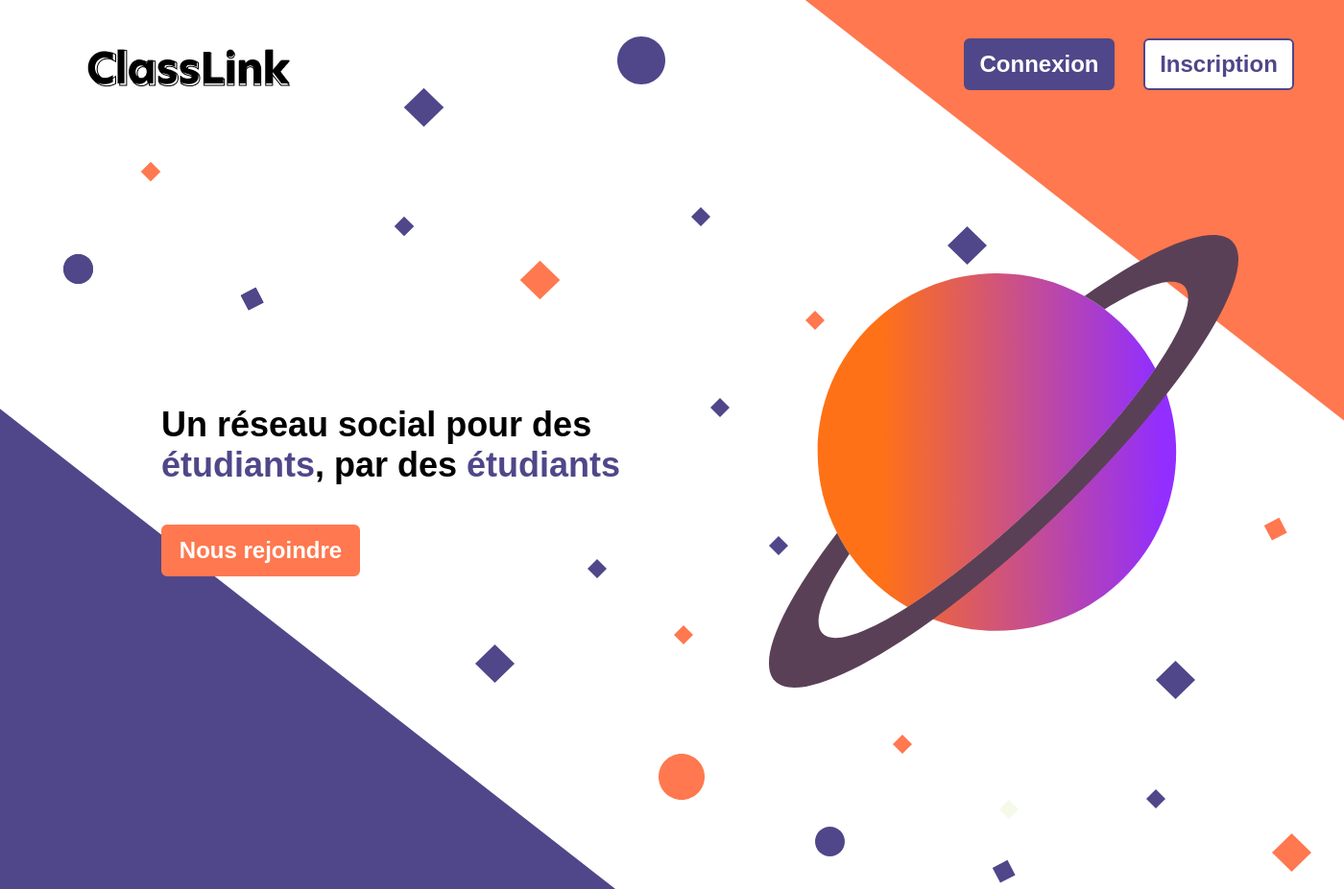
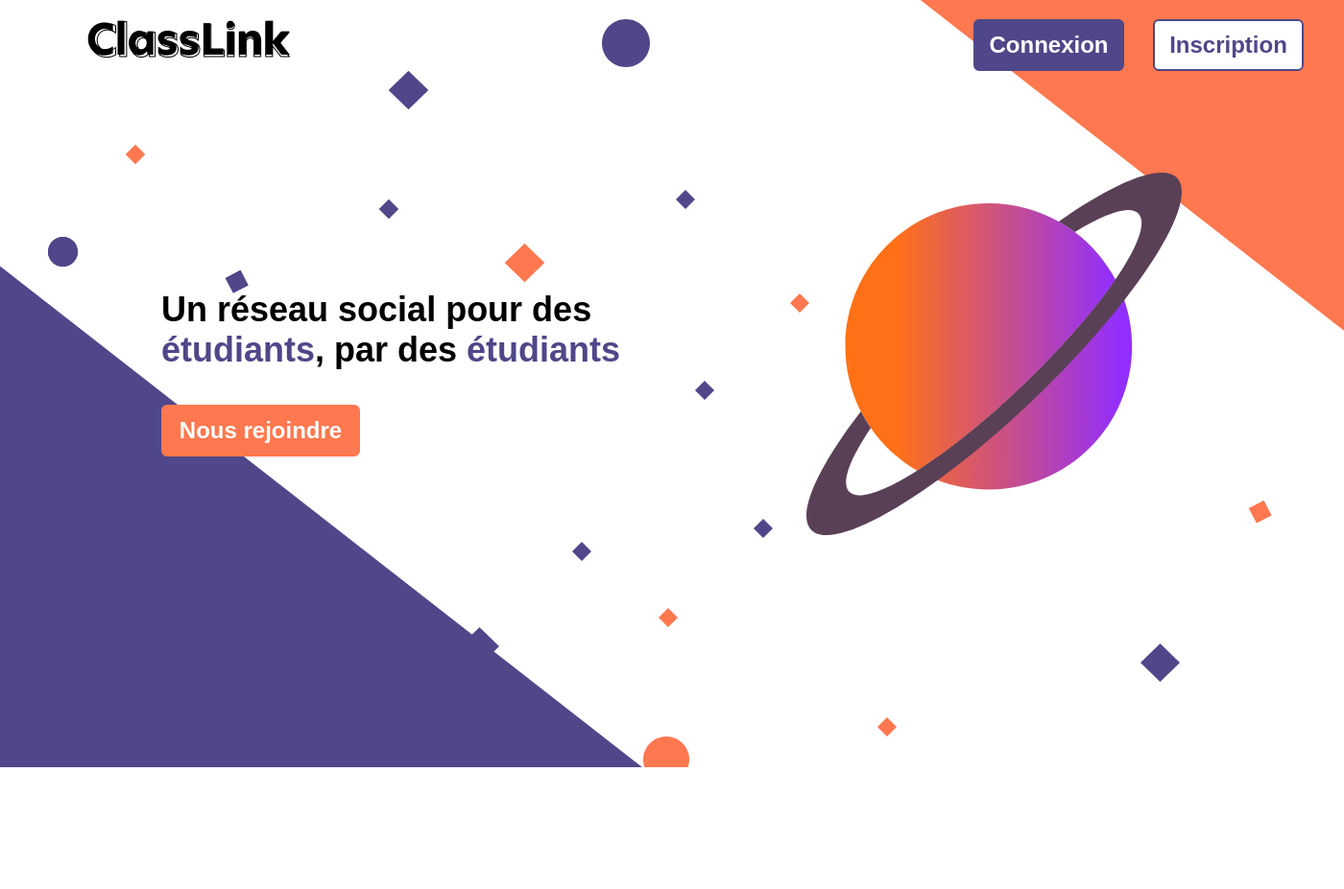
Before and after one commit to ShaynnaRmd/SocialNetwork-Fullstack-Project, a PHP site: page /SocialNetwork-Fullstack-Project/classlink_app/connections/landing_page.html in a window 1400 px wide. Shown: the whole page at 96% size. After the commit the page ends 800 px from the top, so only its background shows below. Run offline with PHP 8.4, Linux system fonts and the light colour scheme.

Commit message:
responsive landing page

```diff
--- a/assets/css/landing_page.css
+++ b/assets/css/landing_page.css
@@ -1,19 +1,12 @@
-*
-{
+* {
     margin: 0;
     padding: 0;
-    box-sizing: border-box;
-    font-size: 10px;
 }
 
-body
-{
+body {
+    width: 100%;
     height: 100vh;
-    width: 100vw;
-    background-color: #FFFFFF;
-    margin: 0;
-    padding: 0;
-    overflow: hidden;
+    font-family: "new-hero", sans-serif;
 }
 
 main
@@ -25,10 +18,11 @@ main
 .logo
 {
     position: absolute;
-    top: 40px;
+    top: 10px;
     left: 90px;
     width: 212px;
     height: 54px;
+    z-index: 100;
 }
 .logo img
 {
@@ -39,8 +33,8 @@ main
 .button-container
 {
     position: absolute;
-    top: 40px;
-    left: 1004px;
+    top: 20px;
+    right: 40px;
     display: flex;
     gap: 30px;
     height: 54px;
@@ -52,10 +46,12 @@ main
 {
     height: 100%;
     width: 157px;
+
 }
 
 .button-container .connexion button
 {
+    cursor: pointer;
     height: 100%;
     width: 100%;
     background-color: #4F4789;
@@ -82,6 +78,7 @@ main
 }
 .button-container .inscription button
 {
+    cursor: pointer;
     height: 100%;
     width: 100%;
     background-color: #FFFFFF;
@@ -131,6 +128,7 @@ main
     font-weight: 700;
     font-style: normal;
     font-size: 36px;
+    margin-top: -120px;
 }
 
 .text p span
@@ -145,7 +143,6 @@ main
 .joinus
 {
     position: absolute;
-    top: 125px;
     width: 207px;
     height: 54px;
     z-index: 10;
@@ -163,6 +160,7 @@ main
     border-radius: 6px;
     border: 2px solid #FF784F;
     z-index: 10;
+    cursor: pointer;
 }
 
 .joinus button:hover{
@@ -182,8 +180,8 @@ main
 .planet
 {
     position: absolute;
-    left: 801px;
-    top: 245px;
+    left: 60%;
+    top: 180px;
     width: 489px;
     height: 472px;
     z-index: 10;
@@ -191,46 +189,94 @@ main
 
 .planet img
 {
-    width: 100%;
-    height: 100%;
+    height: 80%;
 }
 
 .stars
 {
-    width: 1300px;
-    height: 886px;
-    position: absolute;
-    top: 38px;
-    left: 66px;
+    margin-top: 20px;
+    height: 30%;
+    position: fixed;
 }
 
 
 .blue
 {
     position: fixed;
-    left: 0px;
-    top: 180px;
-    width: 491px;
+    left: -200px;
+    top: 80px;
+    width: 691px;
     height: 1499px;
     background-color: #4F4789;
     rotate: 128deg;
-    overflow: hidden;
 }
 
 .orange
 {
     position: fixed;
     top: -350px;
-    left: 1070px;
+    left: 85%;
     width: 384px;
     height: 874px;
     background-color: #FF784F;
     rotate: 128deg;
-    overflow: hidden;
 }
 
-@media screen and (min-width: 800px) and (max-width: 1600px) {
-    html, body {
+/* RESPONSIVE */
+
+@media only screen and (max-width: 1100px) {
+    body {
         overflow: hidden;
     }
-  }
+
+    .planet {
+        display: none;
+    }
+
+    .stars {
+        display: none;
+    }
+}
+
+@media only screen and (max-width: 720px) {
+
+    body {
+        margin: 100px;
+        overflow: hidden;
+    }
+
+    .joinus {
+        display: none;
+    }
+
+    .logo {
+        margin-left: -80px;
+        width: 200px;
+    }
+
+    .stars {
+        display: none;
+    }
+
+    p {
+        position: fixed;
+        margin-right: 100px;
+        text-align: center;
+    }
+
+    .text p {
+        margin-top: -200px;
+        text-align: start;
+    }
+
+    .blue {
+        left: -300px;
+    }
+
+    @media only screen and (max-width: 692px) {
+        .button-container {
+            margin: auto;
+            margin-top: 100px;
+        }
+    }
+}
```
